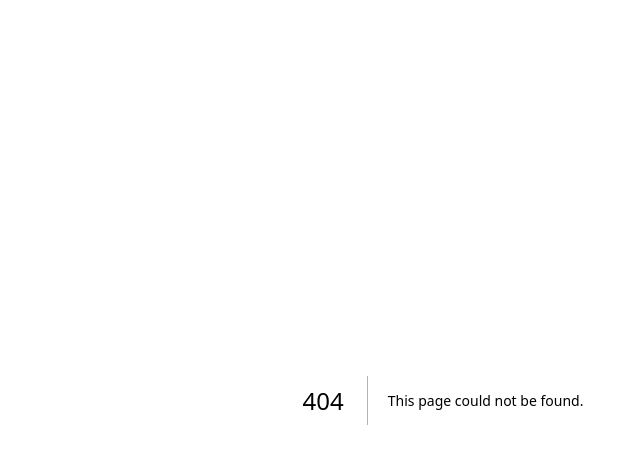
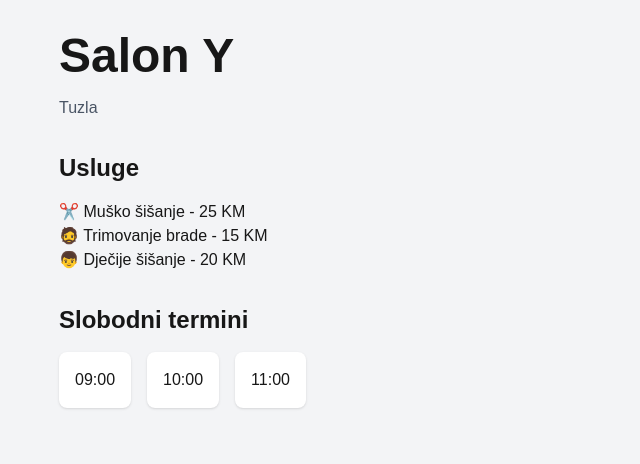
Before and after one commit to nz09001-png/rezervisi-ba, a Next.js app: page /salon-y in a window 1280 px wide. Before the commit this address had no page. Shown: the top 464 px of the page, without its empty margins (197-837 px from the left). Built offline with nearby package versions, Linux system fonts and the light colour scheme.

Commit message:
Added Salon Y and Salon Z

```diff
--- a/app/page.tsx
+++ b/app/page.tsx
@@ -27,16 +27,16 @@
   <p className="text-gray-500">Sarajevo</p>
 </Link>
 
-          <div className="bg-white p-6 rounded-xl shadow">
-            <h3 className="font-bold text-lg">Salon Y</h3>
-            <p className="text-gray-500">Tuzla</p>
+          <Link href="/salon-y" className="bg-white p-6 rounded-xl shadow block hover:shadow-lg">
+  <h3 className="font-bold text-lg">Salon Y</h3>
+  <p className="text-gray-500">Tuzla</p>
+</Link>
+
+<Link href="/salon-z" className="bg-white p-6 rounded-xl shadow block hover:shadow-lg">
+  <h3 className="font-bold text-lg">Salon Z</h3>
+  <p className="text-gray-500">Mostar</p>
+</Link>
           </div>
-
-          <div className="bg-white p-6 rounded-xl shadow">
-            <h3 className="font-bold text-lg">Salon Z</h3>
-            <p className="text-gray-500">Mostar</p>
-          </div>
-        </div>
       </div>
     </main>
   );
--- /dev/null
+++ b/app/salon-y/page.tsx
@@ -0,0 +1,45 @@
+import Link from "next/link";
+
+export default function SalonY() {
+  return (
+    <main className="min-h-screen bg-gray-100 p-8">
+      <div className="max-w-3xl mx-auto">
+        <h1 className="text-5xl font-bold mb-4">
+          Salon Y
+        </h1>
+
+        <p className="text-gray-600 mb-8">
+          Tuzla
+        </p>
+
+        <h2 className="text-2xl font-bold mb-4">
+          Usluge
+        </h2>
+
+        <ul className="mb-8">
+          <li>✂️ Muško šišanje - 25 KM</li>
+          <li>🧔 Trimovanje brade - 15 KM</li>
+          <li>👦 Dječije šišanje - 20 KM</li>
+        </ul>
+
+        <h2 className="text-2xl font-bold mb-4">
+          Slobodni termini
+        </h2>
+
+        <div className="flex gap-4 flex-wrap">
+          <Link href="/booking?salon=Salon%20Y&time=09:00" className="bg-white p-4 rounded-lg shadow">
+            09:00
+          </Link>
+
+          <Link href="/booking?salon=Salon%20Y&time=10:00" className="bg-white p-4 rounded-lg shadow">
+            10:00
+          </Link>
+
+          <Link href="/booking?salon=Salon%20Y&time=11:00" className="bg-white p-4 rounded-lg shadow">
+            11:00
+          </Link>
+        </div>
+      </div>
+    </main>
+  );
+}
--- /dev/null
+++ b/app/salon-z/page.tsx
@@ -0,0 +1,45 @@
+import Link from "next/link";
+
+export default function SalonZ() {
+  return (
+    <main className="min-h-screen bg-gray-100 p-8">
+      <div className="max-w-3xl mx-auto">
+        <h1 className="text-5xl font-bold mb-4">
+          Salon Z
+        </h1>
+
+        <p className="text-gray-600 mb-8">
+          Mostar
+        </p>
+
+        <h2 className="text-2xl font-bold mb-4">
+          Usluge
+        </h2>
+
+        <ul className="mb-8">
+          <li>✂️ Muško šišanje - 30 KM</li>
+          <li>🧔 Trimovanje brade - 15 KM</li>
+          <li>👦 Dječije šišanje - 20 KM</li>
+        </ul>
+
+        <h2 className="text-2xl font-bold mb-4">
+          Slobodni termini
+        </h2>
+
+        <div className="flex gap-4 flex-wrap">
+          <Link href="/booking?salon=Salon%20Z&time=09:00" className="bg-white p-4 rounded-lg shadow">
+            09:00
+          </Link>
+
+          <Link href="/booking?salon=Salon%20Z&time=10:00" className="bg-white p-4 rounded-lg shadow">
+            10:00
+          </Link>
+
+          <Link href="/booking?salon=Salon%20Z&time=11:00" className="bg-white p-4 rounded-lg shadow">
+            11:00
+          </Link>
+        </div>
+      </div>
+    </main>
+  );
+}
```
